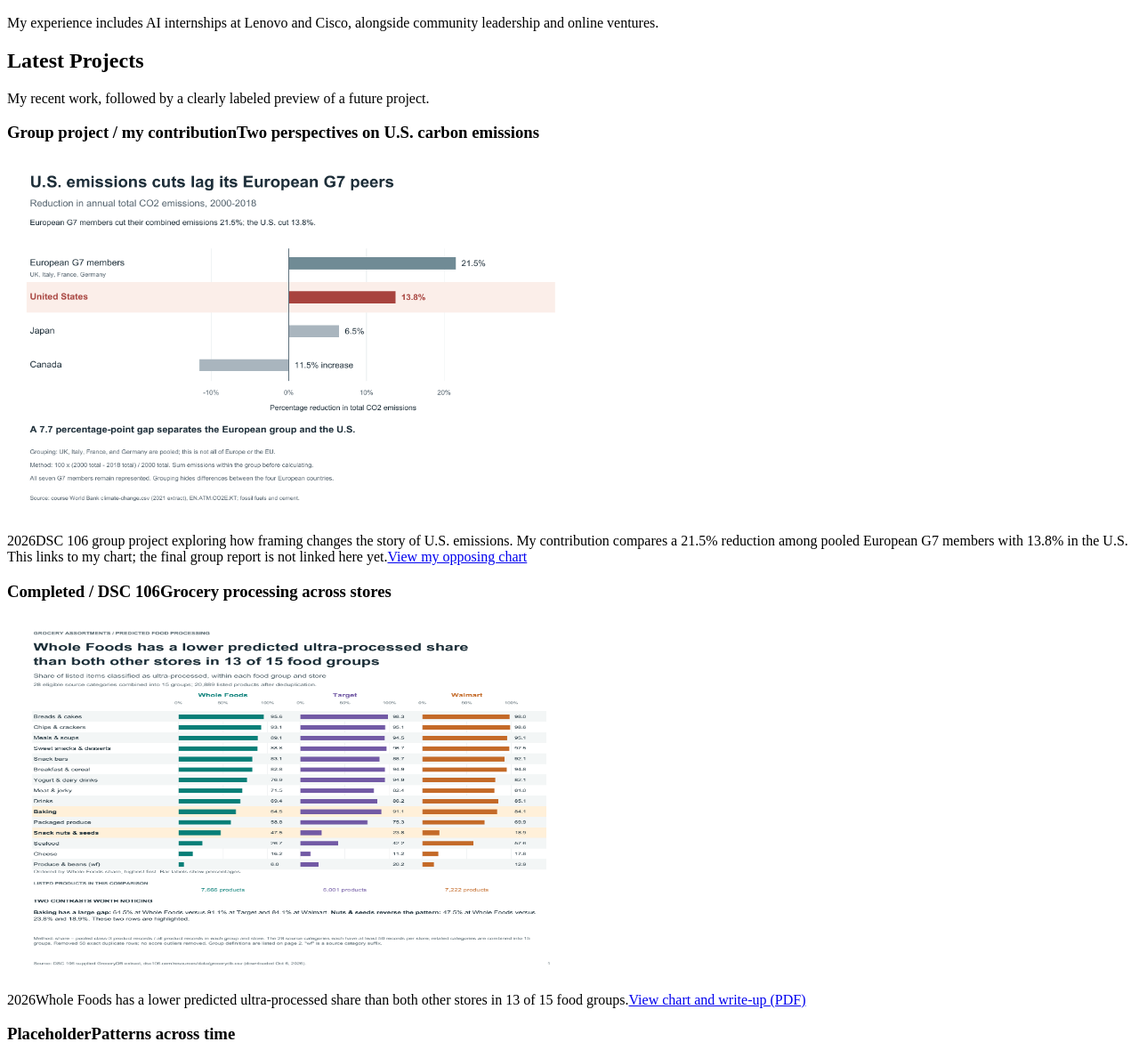
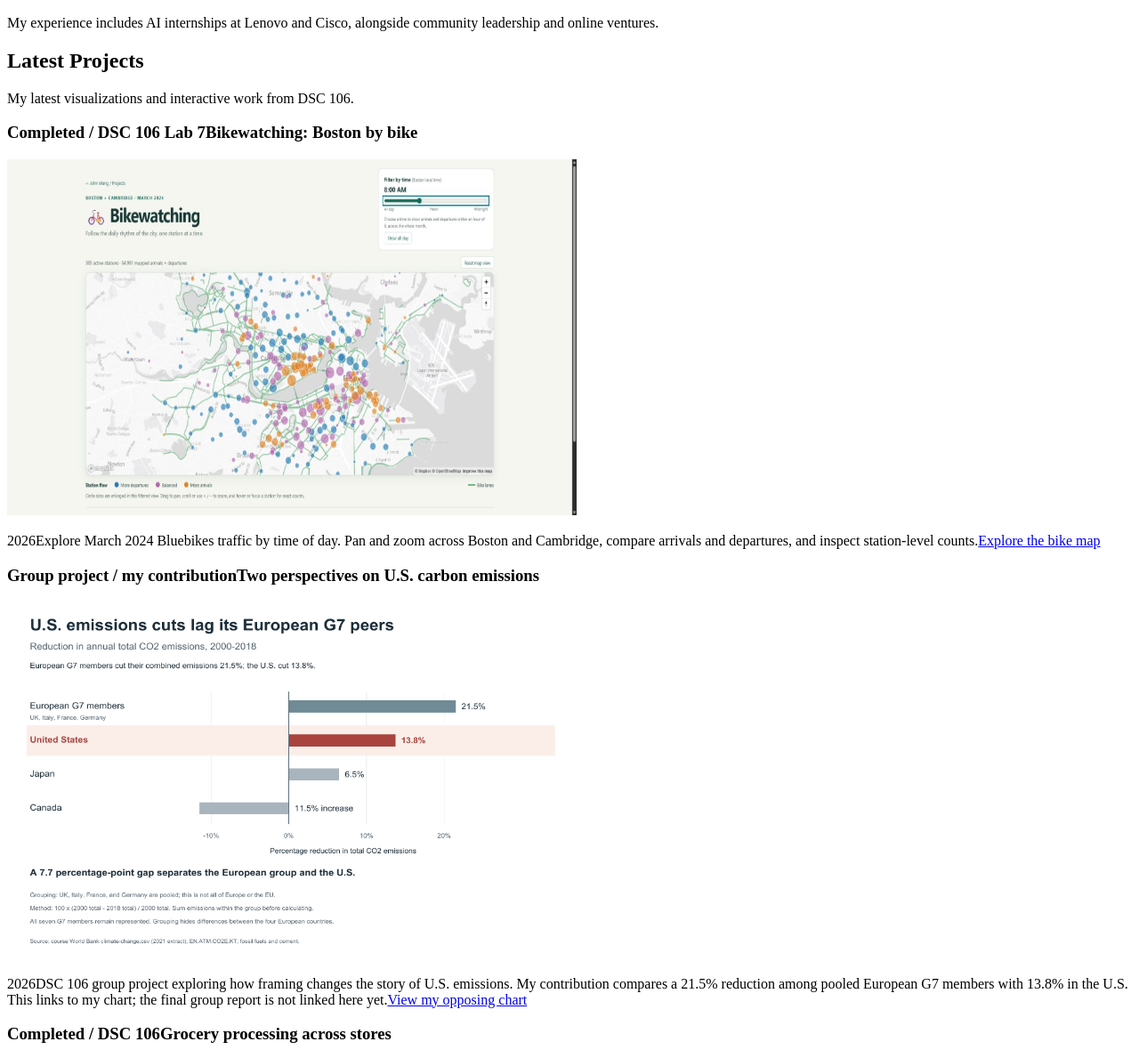
Before and after one commit to jtw010-dot/portfolio, a website with bundled scripts: page index.html in a window 1280 px wide. Shown: the part 588-1777 px from the top of the page at 89% size. Built offline with nearby package versions, Linux system fonts and the light colour scheme; no server answers.

Commit message:
Feature Bikewatching on the portfolio

```diff
--- a/index.html
+++ b/index.html
@@ -18,7 +18,7 @@
   <p>My experience includes AI internships at Lenovo and Cisco, alongside community leadership and online ventures.</p>
 <section aria-labelledby="latest-projects-title">
 <h2 id="latest-projects-title">Latest Projects</h2>
-<p class="section-note">My recent work, followed by a clearly labeled preview of a future project.</p>
+<p class="section-note">My latest visualizations and interactive work from DSC 106.</p>
 <div class="projects" aria-live="polite"><p>Loading projects…</p></div>
 <noscript><p>Enable JavaScript to view the project gallery.</p></noscript>
 <p><a href="projects/">View all projects</a></p>
--- a/lib/projects.json
+++ b/lib/projects.json
@@ -1,4 +1,15 @@
 [
+  {
+    "title": "Bikewatching: Boston by bike",
+    "year": 2026,
+    "image": "images/bikewatching.png",
+    "alt": "Interactive map of Boston and Cambridge showing morning Bluebikes traffic and green bike lanes",
+    "description": "Explore March 2024 Bluebikes traffic by time of day. Pan and zoom across Boston and Cambridge, compare arrivals and departures, and inspect station-level counts.",
+    "status": "Completed / DSC 106 Lab 7",
+    "placeholder": false,
+    "url": "https://jtw010-dot.github.io/bikewatching/",
+    "linkLabel": "Explore the bike map"
+  },
   {
     "title": "Two perspectives on U.S. carbon emissions",
     "year": 2026,
@@ -22,22 +33,14 @@
     "linkLabel": "View chart and write-up (PDF)"
   },
   {
-    "title": "Patterns across time",
-    "year": 2026,
-    "image": "images/project-placeholder.svg",
-    "alt": "Patterns across time",
-    "description": "A space for a future project. I'll add the question, visualization, and what I learned here as I complete more work.",
-    "status": "Placeholder",
-    "placeholder": true
-  },
-  {
     "title": "A closer look at cities",
     "year": 2025,
     "image": "images/project-placeholder.svg",
     "alt": "A closer look at cities",
     "description": "A space for a future project. I'll add the question, visualization, and what I learned here as I complete more work.",
     "status": "Placeholder",
-    "placeholder": true
+    "placeholder": true,
+    "url": ""
   },
   {
     "title": "Comparing communities",
@@ -46,7 +49,8 @@
     "alt": "Comparing communities",
     "description": "A space for a future project. I'll add the question, visualization, and what I learned here as I complete more work.",
     "status": "Placeholder",
-    "placeholder": true
+    "placeholder": true,
+    "url": ""
   },
   {
     "title": "Data and the environment",
@@ -55,7 +59,8 @@
     "alt": "Data and the environment",
     "description": "A space for a future project. I'll add the question, visualization, and what I learned here as I complete more work.",
     "status": "Placeholder",
-    "placeholder": true
+    "placeholder": true,
+    "url": ""
   },
   {
     "title": "Understanding uncertainty",
@@ -64,7 +69,8 @@
     "alt": "Understanding uncertainty",
     "description": "A space for a future project. I'll add the question, visualization, and what I learned here as I complete more work.",
     "status": "Placeholder",
-    "placeholder": true
+    "placeholder": true,
+    "url": ""
   },
   {
     "title": "Stories in public data",
@@ -73,7 +79,8 @@
     "alt": "Stories in public data",
     "description": "A space for a future project. I'll add the question, visualization, and what I learned here as I complete more work.",
     "status": "Placeholder",
-    "placeholder": true
+    "placeholder": true,
+    "url": ""
   },
   {
     "title": "An interactive comparison",
@@ -82,7 +89,8 @@
     "alt": "An interactive comparison",
     "description": "A space for a future project. I'll add the question, visualization, and what I learned here as I complete more work.",
     "status": "Placeholder",
-    "placeholder": true
+    "placeholder": true,
+    "url": ""
   },
   {
     "title": "Mapping local patterns",
@@ -91,7 +99,8 @@
     "alt": "Mapping local patterns",
     "description": "A space for a future project. I'll add the question, visualization, and what I learned here as I complete more work.",
     "status": "Placeholder",
-    "placeholder": true
+    "placeholder": true,
+    "url": ""
   },
   {
     "title": "Designing for exploration",
@@ -100,7 +109,8 @@
     "alt": "Designing for exploration",
     "description": "A space for a future project. I'll add the question, visualization, and what I learned here as I complete more work.",
     "status": "Placeholder",
-    "placeholder": true
+    "placeholder": true,
+    "url": ""
   },
   {
     "title": "A final visual story",
@@ -109,6 +119,7 @@
     "alt": "A final visual story",
     "description": "A space for a future project. I'll add the question, visualization, and what I learned here as I complete more work.",
     "status": "Placeholder",
-    "placeholder": true
+    "placeholder": true,
+    "url": ""
   }
 ]
```
Also changed, not shown: images/bikewatching.png (added).
